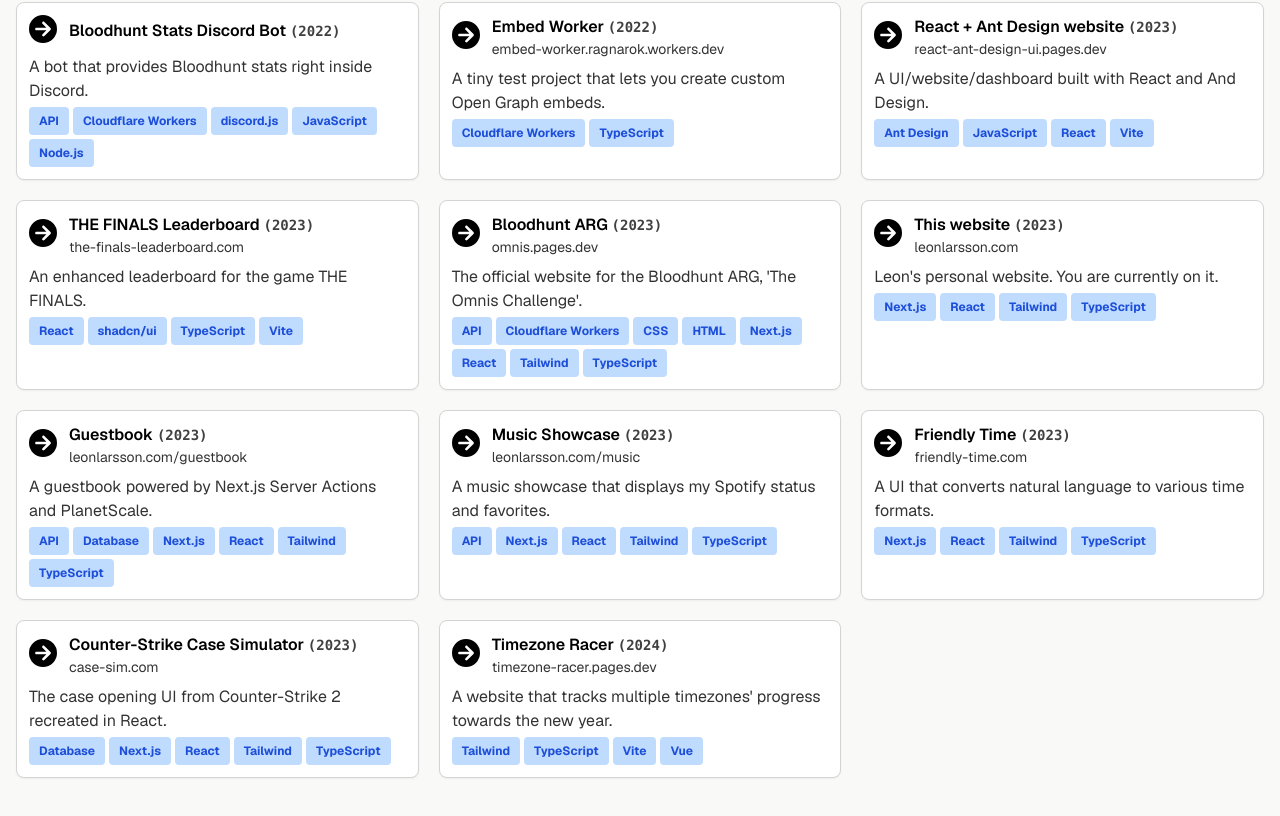
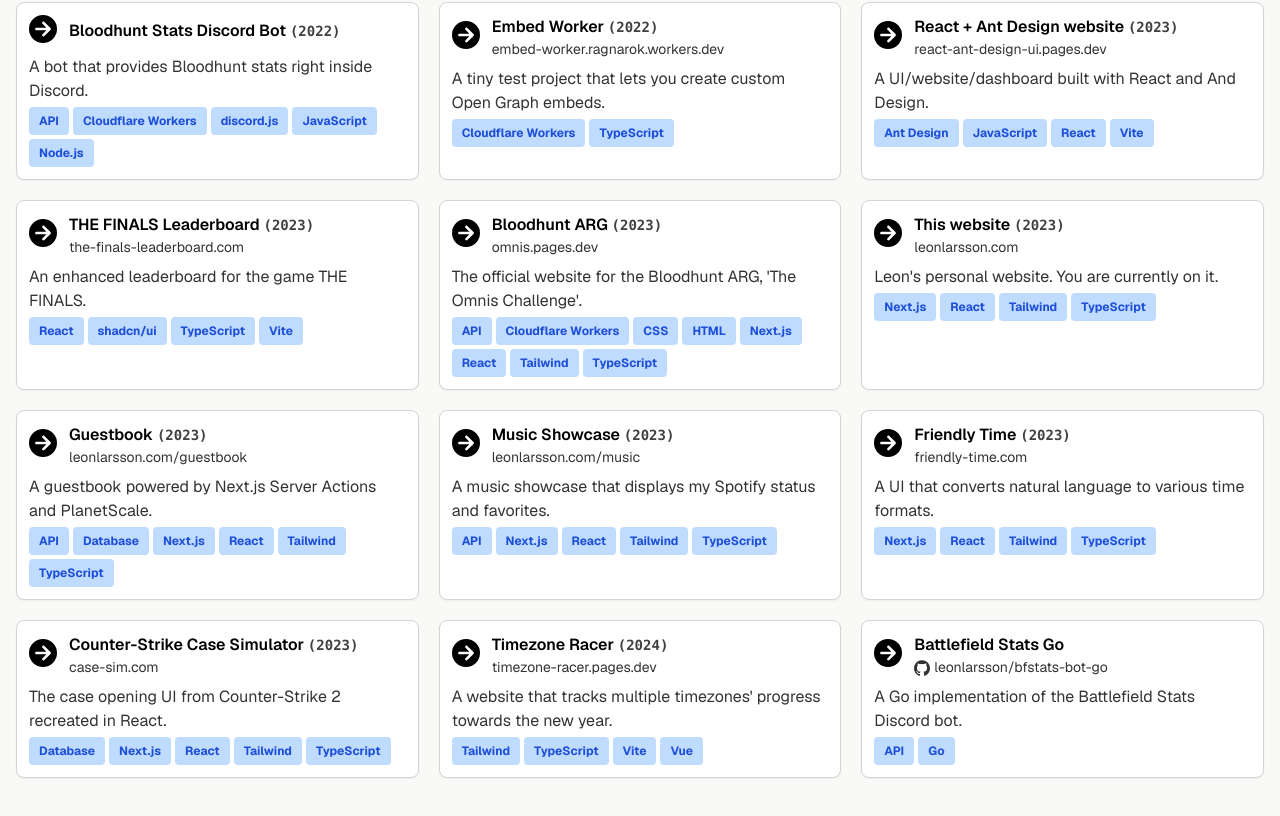
Before and after one commit to leonlarsson/leon-home, a Next.js app: page /projects in a window 1280 px wide. Shown: the part 1060-1876 px from the top of the page. Built offline with nearby package versions, Linux system fonts and the light colour scheme.

Commit message:
projects: update

```diff
--- a/data/projects/index.ts
+++ b/data/projects/index.ts
@@ -21,6 +21,7 @@ import { Project } from "@/types";
 const tags = {
   HTML: "HTML",
   CSS: "CSS",
+  GO: "Go",
   JS: "JavaScript",
   TS: "TypeScript",
   REACT: "React",
@@ -485,4 +486,16 @@ export default [
     link: "https://timezone-racer.pages.dev/",
     githubLink: "https://github.com/leonlarsson/timezone-racer",
   },
+  {
+    slug: "battlefield-stats-go",
+    slugAliases: ["bfstats-go"],
+    name: "Battlefield Stats Go",
+    description:
+      ["A Go implementation of the Battlefield Stats Discord bot. It is built with the Discordgo library.",
+        "This is my first ever project with Go. This is mostly for learning Go."
+      ],
+    shortDescription: "A Go implementation of the Battlefield Stats Discord bot.",
+    tags: [tags.GO, tags.API],
+    githubLink: "https://github.com/leonlarsson/bfstats-bot-go"
+  },
 ] satisfies Project[] as Project[];
```
